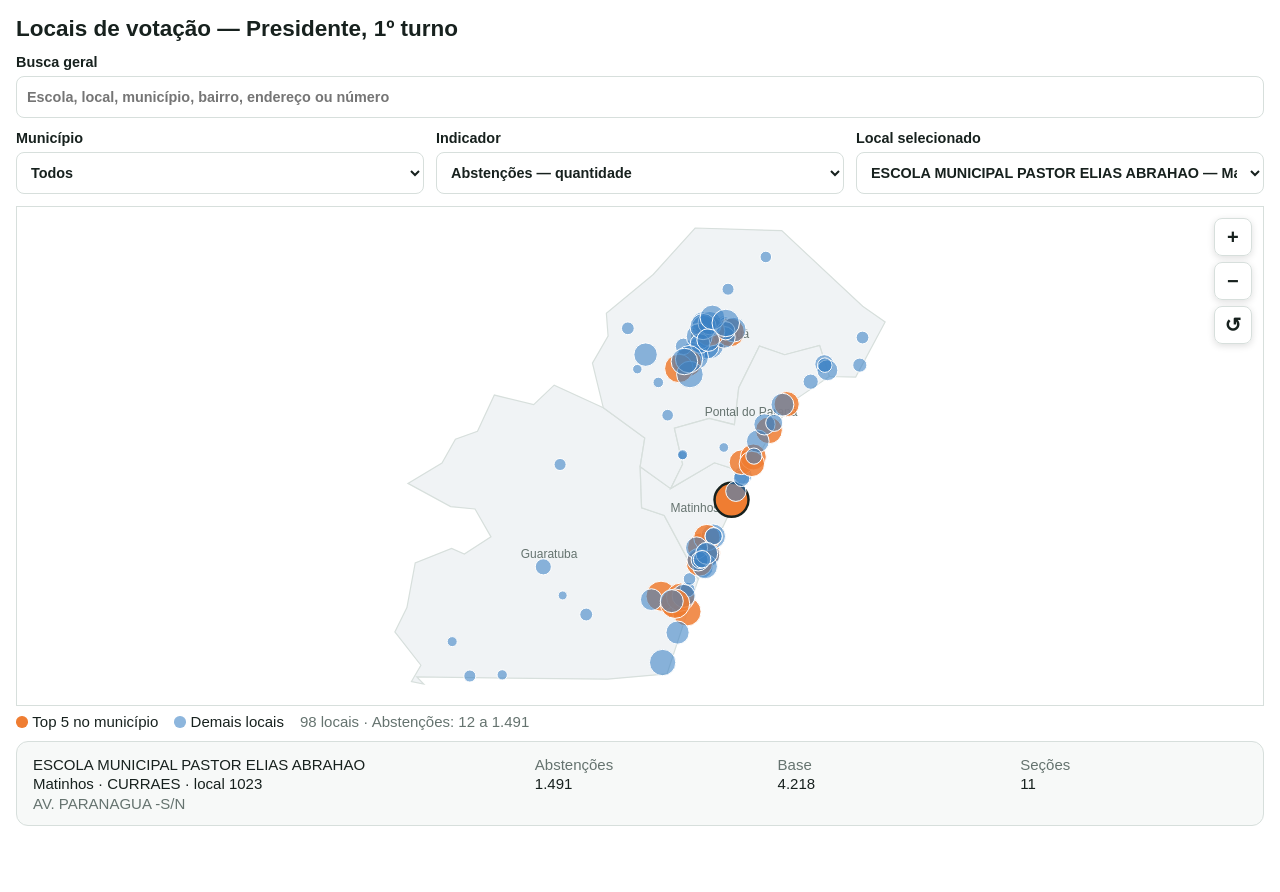
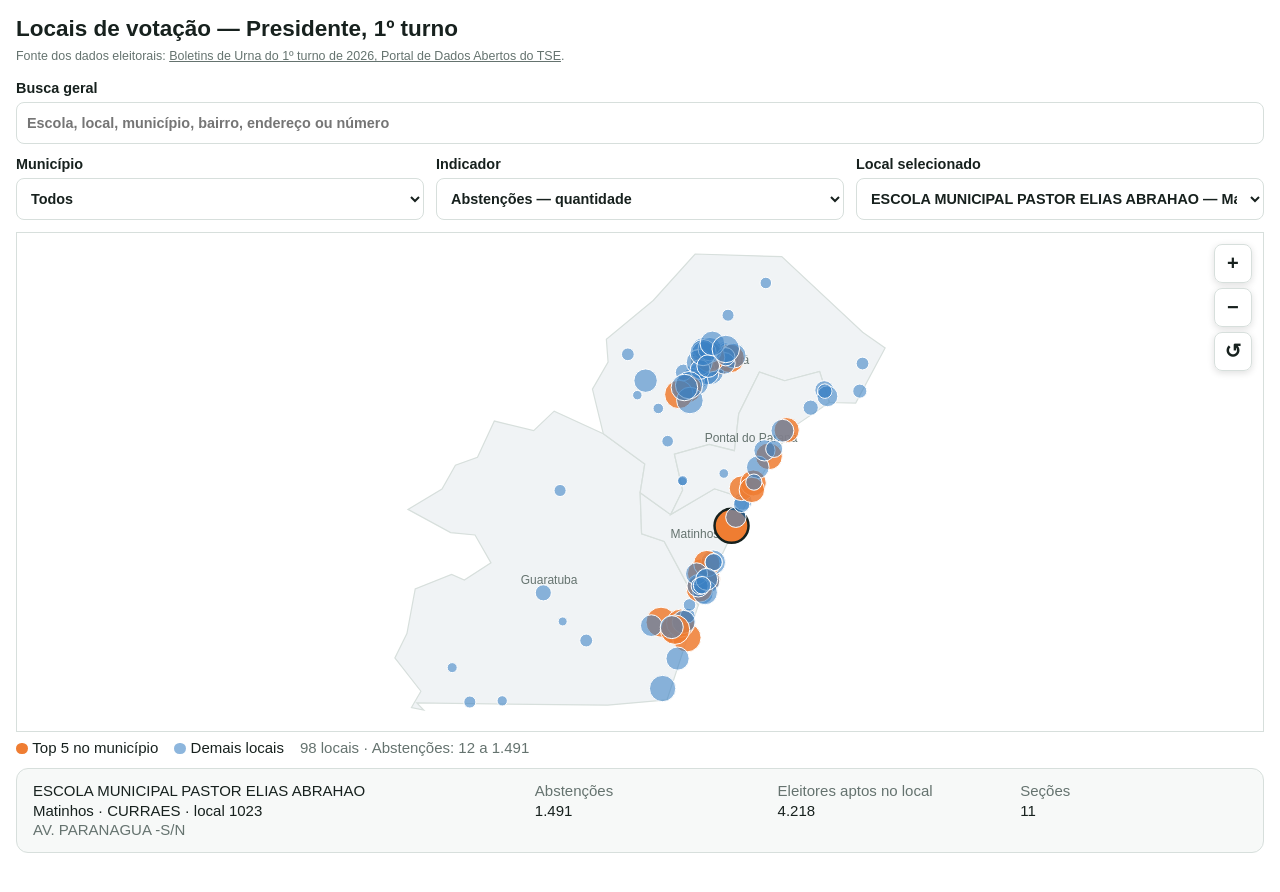
Before and after one commit to brunogurgatz/brunogurgatz.github.io, a Jekyll site: the page files/mapa-prioridades-eleitorais.html, which Jekyll copies as it is, in a window 1280 px wide. Shown: the top 892 px of the page. Built offline with Jekyll 4.4.1, drawn with Linux system fonts in a browser that asks for light colours.

Commit message:
Esclarece base dos indicadores e cita fonte

```diff
--- a/files/mapa-prioridades-eleitorais.html
+++ b/files/mapa-prioridades-eleitorais.html
@@ -83,6 +83,7 @@
 <body>
 <div id="election-map-litoral-pr">
   <h2>Locais de votação — Presidente, 1º turno</h2>
+  <p class="map-source">Fonte dos dados eleitorais: <a href="https://dadosabertos.tse.jus.br/group/resultados" target="_blank" rel="noopener">Boletins de Urna do 1º turno de 2026, Portal de Dados Abertos do TSE</a>.</p>
   <div class="viz-controls" aria-label="Filtros do mapa">
     <label class="form-label search-field" for="map-search">Busca geral
       <input class="form-input" id="map-search" type="search" autocomplete="off" placeholder="Escola, local, município, bairro, endereço ou número">
@@ -130,6 +131,8 @@
 <style>
   #election-map-litoral-pr { color: var(--foreground); font-size: var(--font-size-base); }
   #election-map-litoral-pr h2 { margin: 0 0 0.75rem; }
+  #election-map-litoral-pr .map-source { margin: -0.35rem 0 0.9rem; color: var(--muted-foreground); font-size: 0.78rem; line-height: 1.4; }
+  #election-map-litoral-pr .map-source a { color: inherit; text-decoration: underline; text-underline-offset: 0.12em; }
   #election-map-litoral-pr .viz-controls { margin-bottom: 0.75rem; }
   #election-map-litoral-pr .map-stage { min-height: 470px; position: relative; }
   #election-map-litoral-pr svg { display: block; width: 100%; height: auto; overflow: hidden; }
@@ -190,10 +193,10 @@
     const formatter = new Intl.NumberFormat("pt-BR");
     const percent = new Intl.NumberFormat("pt-BR", { style: "percent", minimumFractionDigits: 1, maximumFractionDigits: 1 });
     const metrics = {
-      abstencoes: { label: "Abstenções", rank: "rank_abstencoes", format: formatter.format, denominator: "aptos" },
-      taxa_abstencao: { label: "Taxa de abstenção", rank: "rank_taxa_abstencao", format: percent.format, denominator: "aptos" },
-      brancos_mais_nulos: { label: "Brancos + nulos", rank: "rank_brancos_nulos", format: formatter.format, denominator: "comparecimento" },
-      taxa_brancos_nulos: { label: "Taxa de brancos + nulos", rank: "rank_taxa_brancos_nulos", format: percent.format, denominator: "comparecimento" }
+      abstencoes: { label: "Abstenções", rank: "rank_abstencoes", format: formatter.format, denominator: "aptos", baseLabel: "Eleitores aptos no local" },
+      taxa_abstencao: { label: "Taxa de abstenção", rank: "rank_taxa_abstencao", format: percent.format, denominator: "aptos", baseLabel: "Eleitores aptos no local" },
+      brancos_mais_nulos: { label: "Brancos + nulos", rank: "rank_brancos_nulos", format: formatter.format, denominator: "comparecimento", baseLabel: "Comparecimento no local" },
+      taxa_brancos_nulos: { label: "Taxa de brancos + nulos", rank: "rank_taxa_brancos_nulos", format: percent.format, denominator: "comparecimento", baseLabel: "Comparecimento no local" }
     };
 
     const saved = window.openai?.widgetState?.privateContent || {};
@@ -280,7 +283,7 @@
             <span class="detail-value text-muted">${d.endereco}</span>
           </div>
           <div><span class="detail-label">${metric.label}</span><span class="detail-value tabular-nums">${metric.format(d[metricSelect.value])}</span></div>
-          <div><span class="detail-label">Base</span><span class="detail-value tabular-nums">${formatter.format(d[metric.denominator])}</span></div>
+          <div><span class="detail-label">${metric.baseLabel}</span><span class="detail-value tabular-nums">${formatter.format(d[metric.denominator])}</span></div>
           <div><span class="detail-label">Seções</span><span class="detail-value tabular-nums">${formatter.format(d.quantidade_secoes)}</span></div>
         </div>`;
     }
```
